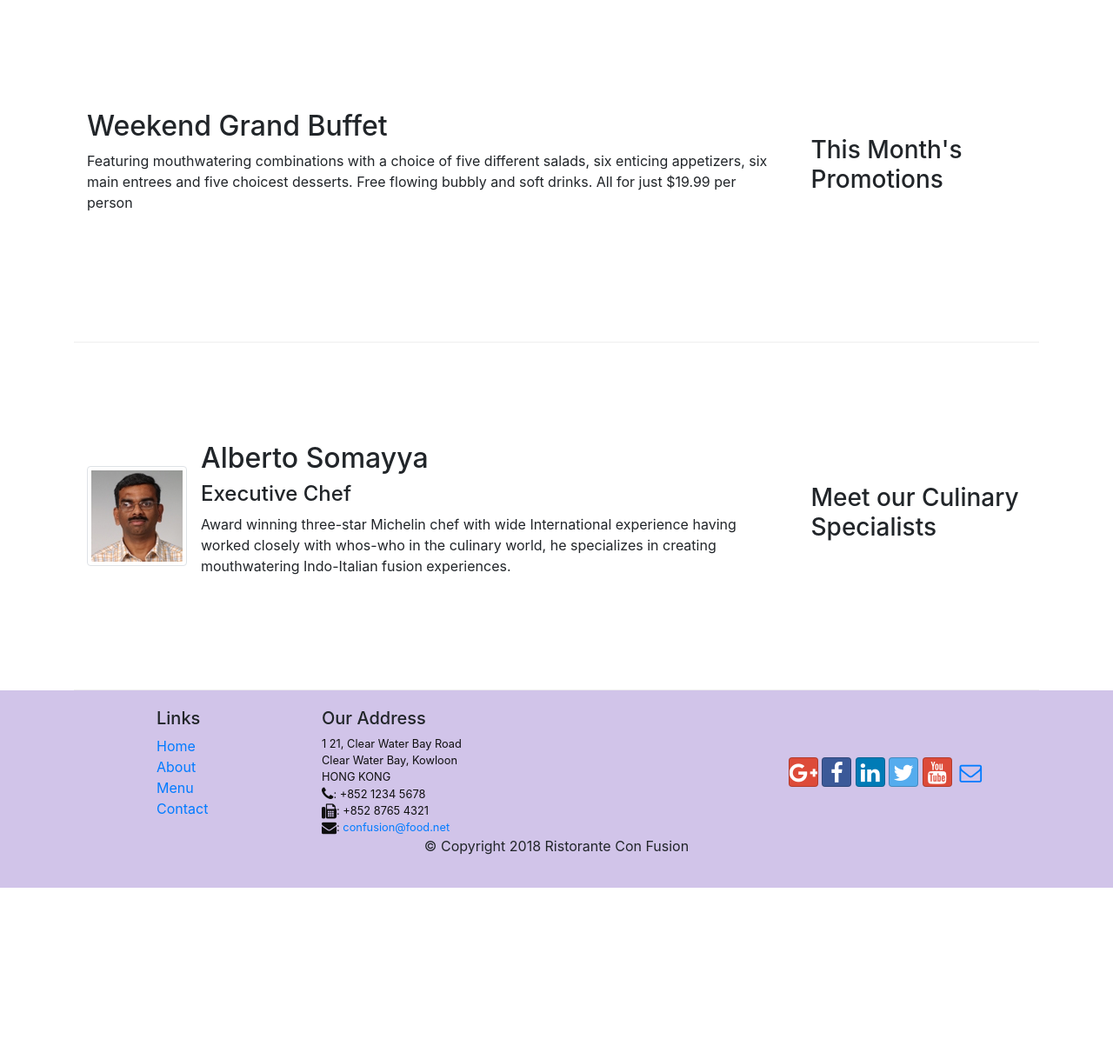
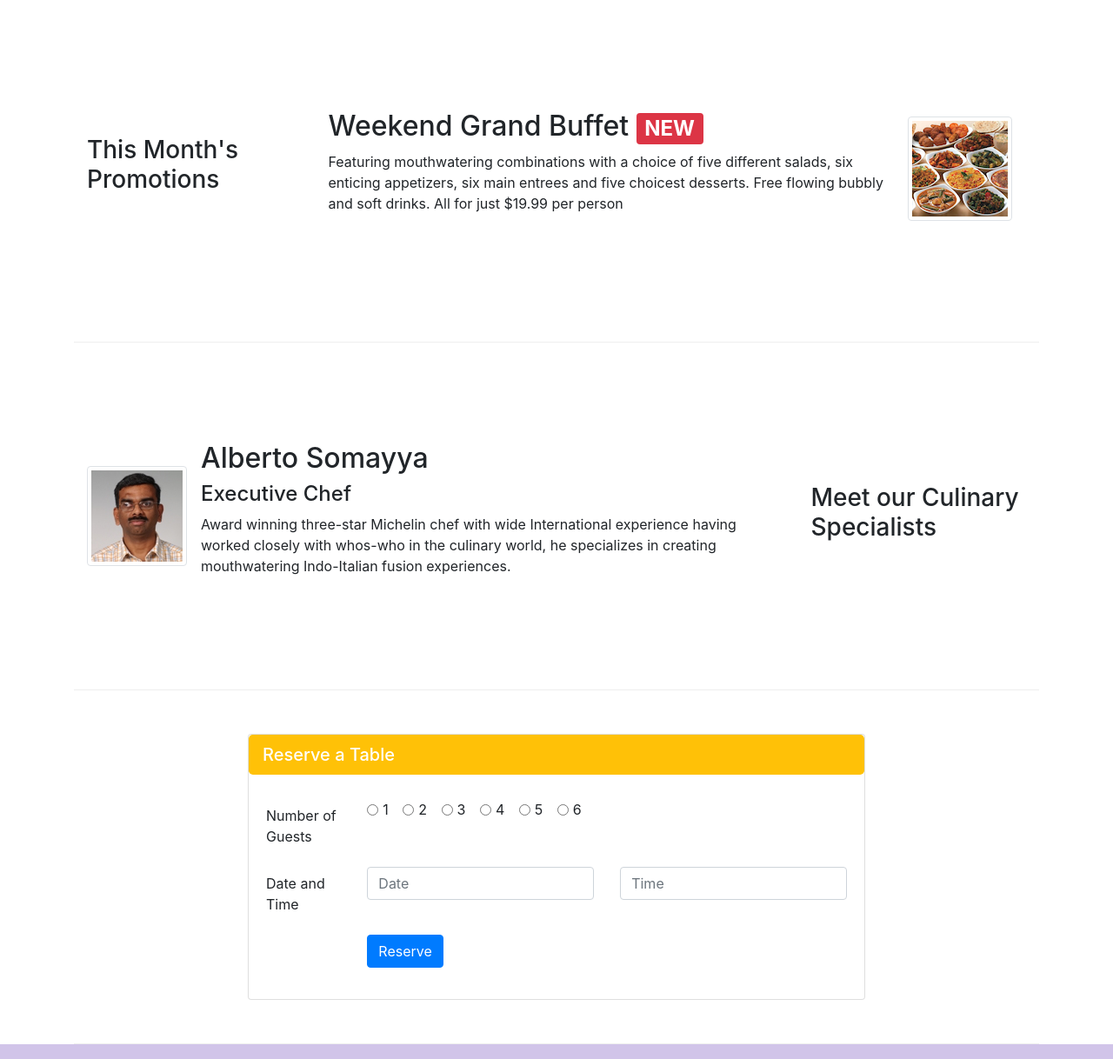
Before and after one commit to learningstuffz/bootstrap4-learn, a website: page index.html in a window 1280 px wide. Shown: the part 740-1958 px from the top of the page at 87% size. Before the commit the page ends 1761 px from the top, so only its background shows below. Drawn offline with nearby package versions, Linux system fonts and the light colour scheme.

Commit message:
assignment 2 done

```diff
--- a/index.html
+++ b/index.html
@@ -24,10 +24,10 @@
             <a class="navbar-brand mr-auto" href="#"><img src="img/logo.png" height="30" width="41"></a>
             <div class="collapse navbar-collapse" id="Navbar">
                 <ul class="navbar-nav mr-auto">
-                        <li class="nav-item active"><a class="nav-link" href="#"><span class="fa fa-home fa-lg"></span> Home</a></li>
-                        <li class="nav-item"><a class="nav-link" href="./aboutus.html"><span class="fa fa-info fa-lg"></span> About</a></li>
-                        <li class="nav-item"><a class="nav-link" href="#"><span class="fa fa-list fa-lg"></span> Menu</a></li>
-                        <li class="nav-item"><a class="nav-link" href="./contactus.html"><span class="fa fa-address-card fa-lg"></span> Contact</a></li>
+                    <li class="nav-item active"><a class="nav-link" href="#"><span class="fa fa-home fa-lg"></span> Home</a></li>
+                    <li class="nav-item"><a class="nav-link" href="./aboutus.html"><span class="fa fa-info fa-lg"></span> About</a></li>
+                    <li class="nav-item"><a class="nav-link" href="#"><span class="fa fa-list fa-lg"></span> Menu</a></li>
+                    <li class="nav-item"><a class="nav-link" href="./contactus.html"><span class="fa fa-address-card fa-lg"></span> Contact</a></li>
                 </ul>
             </div>
         </div>
@@ -40,8 +40,12 @@
                     <h1>Ristorante con Fusion</h1>
                     <p>We take inspiration from the World's best cuisines, and create a unique fusion experience. Our lipsmacking creations will tickle your culinary senses!</p>
                 </div>
-                <div class="col-12 col-sm align-self-center">
+                <div class="col-12 col-sm-3 align-self-center">
                     <img src="img/logo.png" class="img-fluid">
+                </div>
+                <!-- TASK 3 Reserve block button-->
+                <div class="col-12 col-sm-3 align-self-center">
+                    <a href="#reservation" class="btn btn-warning btn-sm btn-block">Reserve Table</a>
                 </div>
             </div>
         </div>
@@ -73,12 +77,19 @@
 
 
         <div class="row row-content align-items-center">
-            <div class="col-12 col-sm-4 order-sm-last col-md-3">
+            <div class="col-12 col-sm-4 col-md-3">
                 <h3>This Month's Promotions</h3>
             </div>
-            <div class="col col-sm order-sm-first col-md">
-                <h2>Weekend Grand Buffet</h2>
-                <p>Featuring mouthwatering combinations with a choice of five different salads, six enticing appetizers, six main entrees and five choicest desserts. Free flowing bubbly and soft drinks. All for just $19.99 per person </p>
+            <div class="col col-sm col-md">
+                <!-- TASK 2 Add NEW Badge-->
+                <div class="media">
+                    <div class="media-body">
+                        <h2>Weekend Grand Buffet <span class="badge badge-danger">NEW</span></h2>
+                        <p class="d-none d-sm-block">Featuring mouthwatering combinations with a choice of five different salads, six enticing appetizers, six main entrees and five choicest desserts. Free flowing bubbly and soft drinks. All for just $19.99 per person </p>
+                    </div>
+                    <img class="d-flex mr-3 img-thumbnail align-self-center"
+                            src="img/buffet.png" alt="Weekend Grand Buffet">
+                </div>
             </div>
         </div>
 
@@ -100,6 +111,64 @@
                             </p>
                     </div>
                 </div>
+            </div>
+        </div>
+        <!-- TASK 1 Including Form-->
+        <div class="row row-content align-items-center">
+            <div class="col-sm-2 d-none d-sm-block">
+            </div>
+            <div class="col-12 col-sm-8">
+                <div class="card" id="reservation">
+                    <h1 class="form-control-lg bg-warning text-white">Reserve a Table</h1>
+                    <form class="card-body">
+                        <div class="form-group row">
+                            <label for="inlineRadio1" class="col-12 col-md-2 col-form-label">Number of Guests</label>
+                            <div class="col-12 col-md-9">
+                                <div class="form-check form-check-inline">
+                                    <input class="form-check-input" type="radio" name="inlineRadioOptions" id="inlineRadio1" value="option1">
+                                    <label class="form-check-label" for="inlineRadio1">1</label>
+                                </div>
+                                <div class="form-check form-check-inline">
+                                    <input class="form-check-input" type="radio" name="inlineRadioOptions" id="inlineRadio2" value="option2">
+                                    <label class="form-check-label" for="inlineRadio2">2</label>
+                                </div>
+                                <div class="form-check form-check-inline">
+                                    <input class="form-check-input" type="radio" name="inlineRadioOptions" id="inlineRadio3" value="option3">
+                                    <label class="form-check-label" for="inlineRadio3">3</label>
+                                </div>
+                                <div class="form-check form-check-inline">
+                                    <input class="form-check-input" type="radio" name="inlineRadioOptions" id="inlineRadio4" value="option4">
+                                    <label class="form-check-label" for="inlineRadio4">4</label>
+                                </div>
+                                <div class="form-check form-check-inline">
+                                    <input class="form-check-input" type="radio" name="inlineRadioOptions" id="inlineRadio5" value="option5">
+                                    <label class="form-check-label" for="inlineRadio5">5</label>
+                                </div>
+                                <div class="form-check form-check-inline">
+                                    <input class="form-check-input" type="radio" name="inlineRadioOptions" id="inlineRadio6" value="option6">
+                                    <label class="form-check-label" for="inlineRadio6">6</label>
+                                </div>
+                            </div>
+                        </div>
+                        <div class="form-group row">
+                            <label for="date" class="col-12 col-md-2 col-form-label">Date and Time</label>
+                            <div class="col-12 col-md-5">
+                                <input type="text" class="form-control" id="date" name="date" placeholder="Date" >
+                            </div>
+                            <div class="col-12 col-md-5">
+                                <input type="text" class="form-control" id="time" name="time" placeholder="Time" >
+                            </div>
+                        </div>
+                        <div class="form-group row">
+                            <div class="col-md-2 d-none d-sm-block"></div>
+                            <div class="col-12 col-md-10">
+                                    <button type="submit" class="btn btn-primary">Reserve</button>
+                            </div>
+                        </div>
+                    </form>
+                </div>
+            </div>
+            <div class="col-sm-2 d-none d-sm-block">
             </div>
         </div>
     </div>
```
